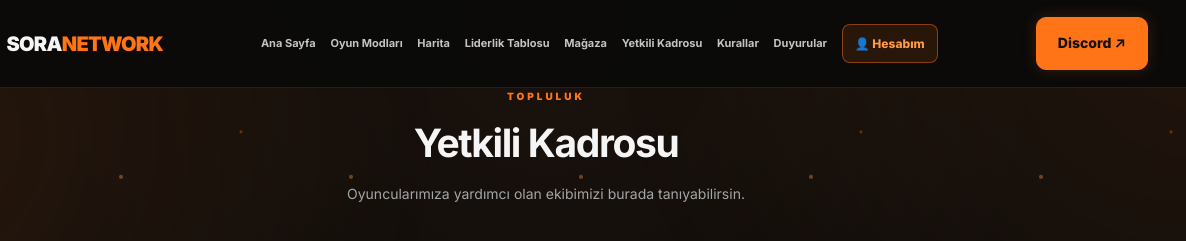
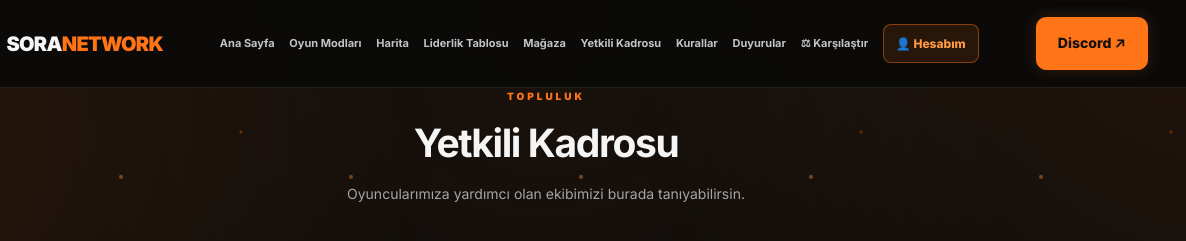
Before and after one commit to mucby0-glitch/sora.network, a plain HTML site: page yetkililer/index.html in a window 1280 px wide. Shown: the top 241 px of the page, 94-1280 px from the left. Drawn offline with Linux system fonts and the light colour scheme; no server answers.

Commit message:
Üst menüye oyuncu karşılaştırma bağlantısı ekle

```diff
--- a/yetkililer/index.html
+++ b/yetkililer/index.html
@@ -1271,6 +1271,7 @@ body[data-page] main { min-height: 65vh; }
       <a href="/yetkililer/">Yetkili Kadrosu</a>
       <a href="/kurallar/">Kurallar</a>
       <a href="/duyurular/">Duyurular</a>
+      <a href="/karsilastir/">⚖ Karşılaştır</a>
             <button type="button" class="account-nav-btn" id="site-account-button">👤 Hesabım</button>
     </nav>
     <a class="nav-cta" href="https://discord.gg/qF258brRq" target="_blank" rel="noopener">Discord ↗</a>
```
